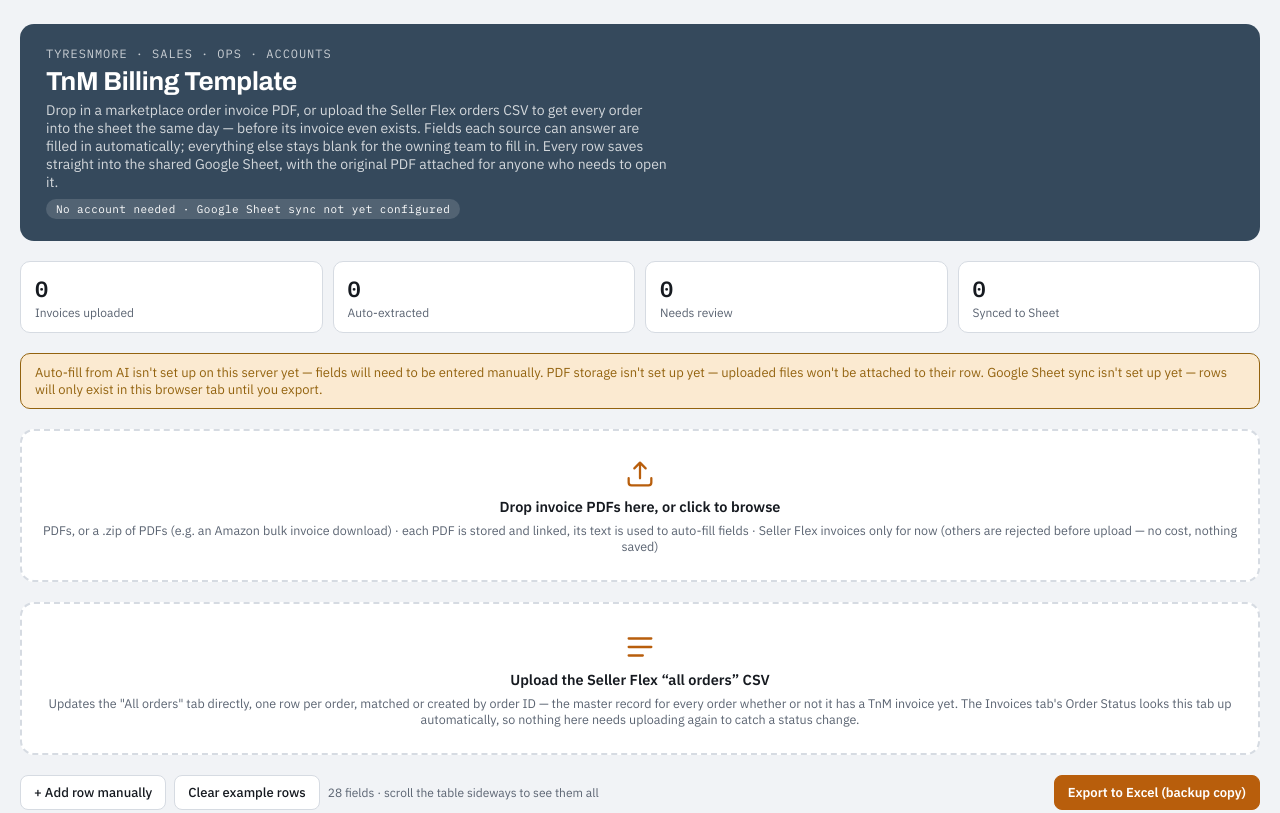
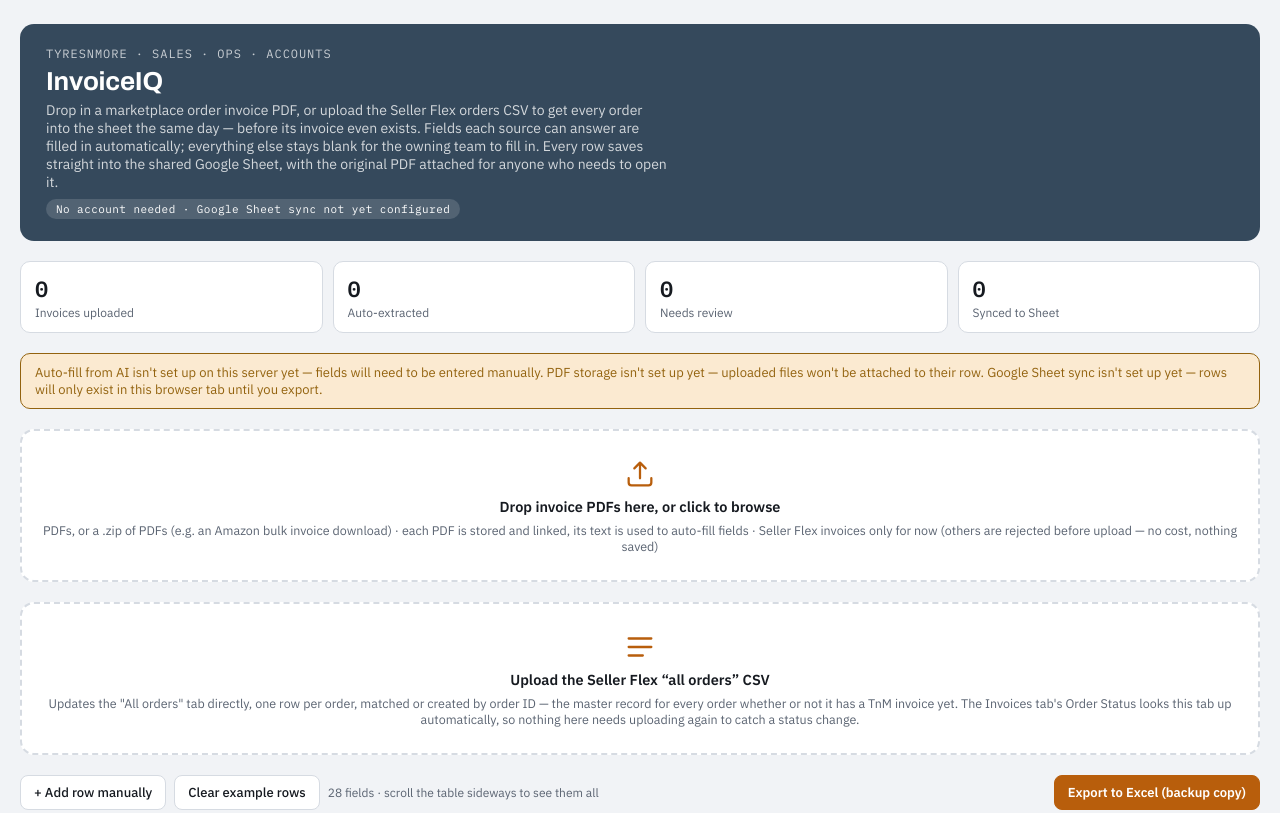
Before and after one commit to tnm-labs/billing_template, a website: page public/index.html in a window 1280 px wide. Shown: the top 813 px of the page. Drawn offline with nearby package versions, Linux system fonts and the light colour scheme; no server answers.

Commit message:
Add files via upload

```diff
--- a/public/index.html
+++ b/public/index.html
@@ -3,7 +3,7 @@
 <head>
 <meta charset="utf-8">
 <meta name="viewport" content="width=device-width, initial-scale=1">
-<title>TnM Billing Template</title>
+<title>InvoiceIQ</title>
 <link rel="stylesheet" href="https://fonts.googleapis.com/css2?family=Archivo:wght@600;700;800&family=IBM+Plex+Sans:wght@400;500;600&family=IBM+Plex+Mono:wght@400;500;600&display=swap">
 <style>
   :root{
@@ -154,7 +154,7 @@
 
 <div class="gate" id="gate" hidden>
   <div class="gate-card">
-    <h2>TnM Billing Template</h2>
+    <h2>InvoiceIQ</h2>
     <p>Enter the team passcode to continue.</p>
     <input type="password" id="gateInput" placeholder="Passcode" autocomplete="off">
     <div class="err" id="gateErr"></div>
@@ -165,7 +165,7 @@
 <div class="wrap" id="app" hidden>
   <div class="masthead">
     <div class="eyebrow">TyresNmore &middot; Sales &middot; OPS &middot; Accounts</div>
-    <h1>TnM Billing Template</h1>
+    <h1>InvoiceIQ</h1>
     <p>Drop in a marketplace order invoice PDF, or upload the Seller Flex orders CSV to get every order into the sheet the same day &mdash; before its invoice even exists. Fields each source can answer are filled in automatically; everything else stays blank for the owning team to fill in. Every row saves straight into the shared Google Sheet, with the original PDF attached for anyone who needs to open it.</p>
     <span class="badge" id="statusBadge">No account needed &middot; syncing to Google Sheet</span>
   </div>
```
